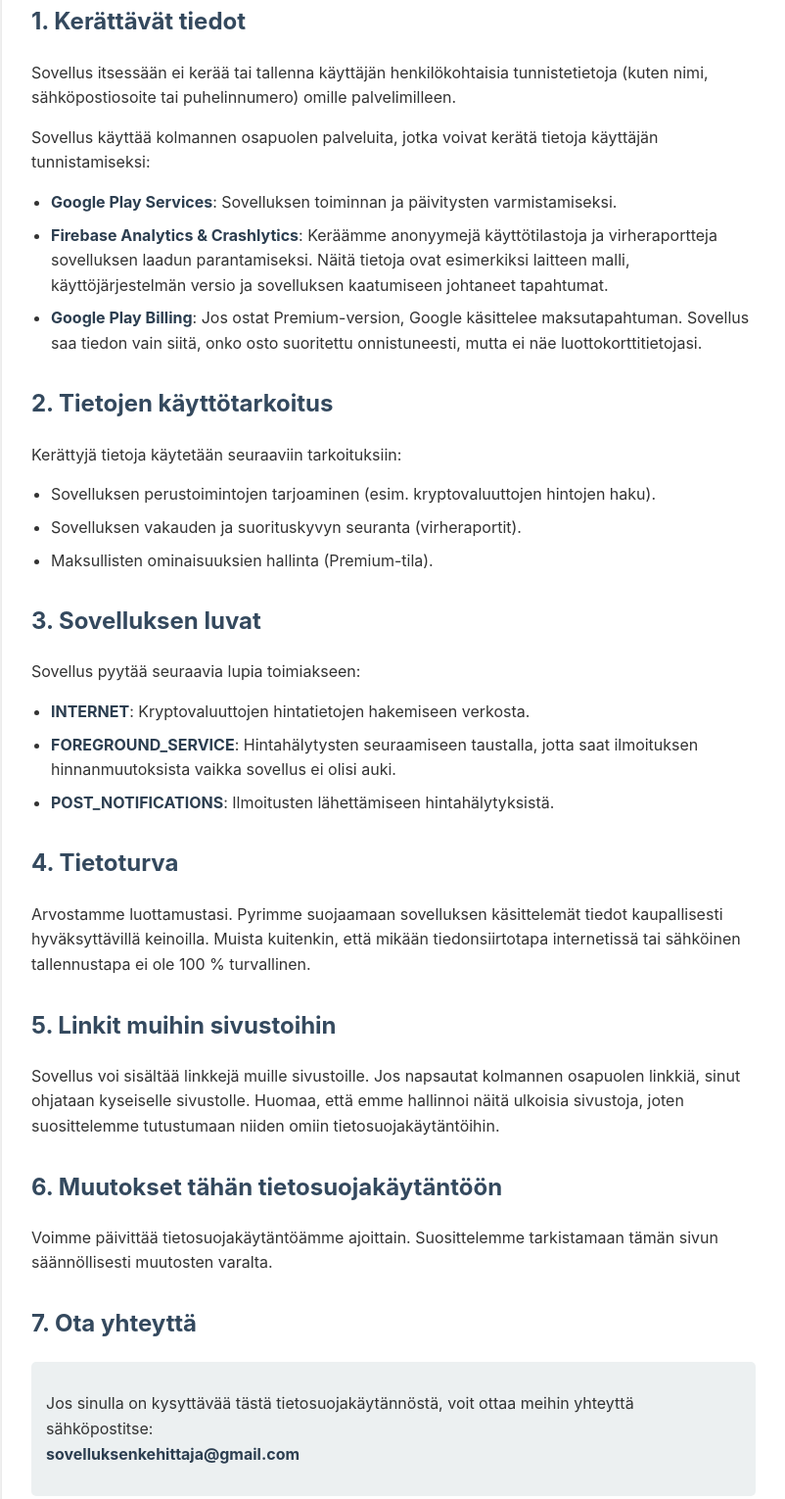
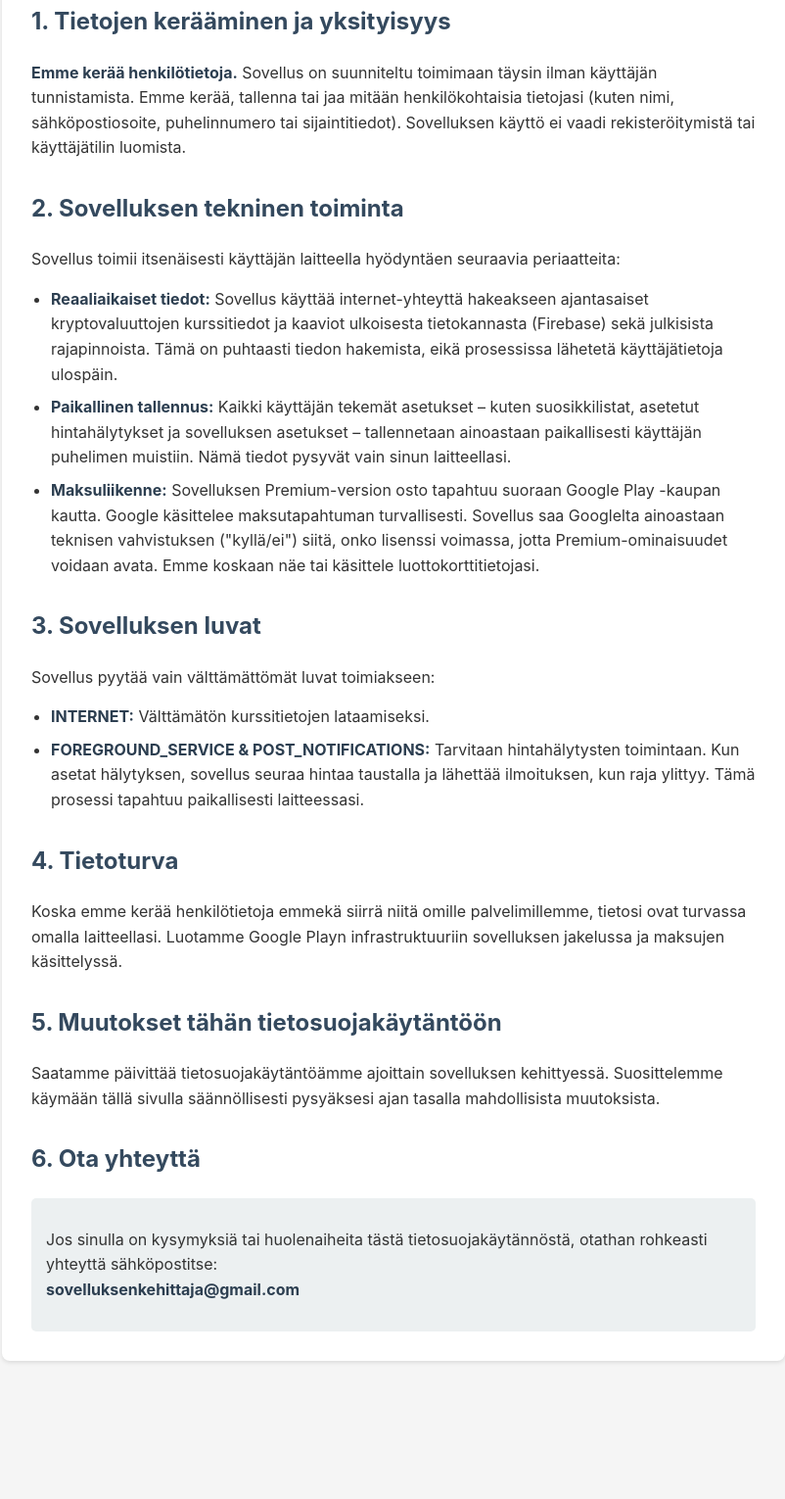
Before and after one commit to Urvelo/privacy.html, a plain HTML site: page index.html in a window 1280 px wide. Shown: the part 255-1785 px from the top of the page at 98% size, without its empty margins (238-1040 px from the left). After the commit the page ends 1664 px from the top, so only its background shows below. Drawn offline with Linux system fonts and the light colour scheme.

Commit message:
Update privacy policy with clearer language

```diff
--- a/index.html
+++ b/index.html
@@ -63,54 +63,41 @@
 
         <p>Tämä tietosuojakäytäntö koskee "Kryptot" (Crypto Tracker) -sovellusta.</p>
 
-        <h2>1. Kerättävät tiedot</h2>
+        <h2>1. Tietojen kerääminen ja yksityisyys</h2>
 
-        <p>Sovellus itsessään ei kerää tai tallenna käyttäjän henkilökohtaisia tunnistetietoja (kuten nimi, sähköpostiosoite tai puhelinnumero) omille palvelimilleen.</p>
+        <p><strong>Emme kerää henkilötietoja.</strong> Sovellus on suunniteltu toimimaan täysin ilman käyttäjän tunnistamista. Emme kerää, tallenna tai jaa mitään henkilökohtaisia tietojasi (kuten nimi, sähköpostiosoite, puhelinnumero tai sijaintitiedot). Sovelluksen käyttö ei vaadi rekisteröitymistä tai käyttäjätilin luomista.</p>
 
-        <p>Sovellus käyttää kolmannen osapuolen palveluita, jotka voivat kerätä tietoja käyttäjän tunnistamiseksi:</p>
+        <h2>2. Sovelluksen tekninen toiminta</h2>
+
+        <p>Sovellus toimii itsenäisesti käyttäjän laitteella hyödyntäen seuraavia periaatteita:</p>
 
         <ul>
-            <li><strong>Google Play Services</strong>: Sovelluksen toiminnan ja päivitysten varmistamiseksi.</li>
-            <li><strong>Firebase Analytics & Crashlytics</strong>: Keräämme anonyymejä käyttötilastoja ja virheraportteja sovelluksen laadun parantamiseksi. Näitä tietoja ovat esimerkiksi laitteen malli, käyttöjärjestelmän versio ja sovelluksen kaatumiseen johtaneet tapahtumat.</li>
-            <li><strong>Google Play Billing</strong>: Jos ostat Premium-version, Google käsittelee maksutapahtuman. Sovellus saa tiedon vain siitä, onko osto suoritettu onnistuneesti, mutta ei näe luottokorttitietojasi.</li>
-        </ul>
-
-        <h2>2. Tietojen käyttötarkoitus</h2>
-
-        <p>Kerättyjä tietoja käytetään seuraaviin tarkoituksiin:</p>
-
-        <ul>
-            <li>Sovelluksen perustoimintojen tarjoaminen (esim. kryptovaluuttojen hintojen haku).</li>
-            <li>Sovelluksen vakauden ja suorituskyvyn seuranta (virheraportit).</li>
-            <li>Maksullisten ominaisuuksien hallinta (Premium-tila).</li>
+            <li><strong>Reaaliaikaiset tiedot:</strong> Sovellus käyttää internet-yhteyttä hakeakseen ajantasaiset kryptovaluuttojen kurssitiedot ja kaaviot ulkoisesta tietokannasta (Firebase) sekä julkisista rajapinnoista. Tämä on puhtaasti tiedon hakemista, eikä prosessissa lähetetä käyttäjätietoja ulospäin.</li>
+            <li><strong>Paikallinen tallennus:</strong> Kaikki käyttäjän tekemät asetukset – kuten suosikkilistat, asetetut hintahälytykset ja sovelluksen asetukset – tallennetaan ainoastaan paikallisesti käyttäjän puhelimen muistiin. Nämä tiedot pysyvät vain sinun laitteellasi.</li>
+            <li><strong>Maksuliikenne:</strong> Sovelluksen Premium-version osto tapahtuu suoraan Google Play -kaupan kautta. Google käsittelee maksutapahtuman turvallisesti. Sovellus saa Googlelta ainoastaan teknisen vahvistuksen ("kyllä/ei") siitä, onko lisenssi voimassa, jotta Premium-ominaisuudet voidaan avata. Emme koskaan näe tai käsittele luottokorttitietojasi.</li>
         </ul>
 
         <h2>3. Sovelluksen luvat</h2>
 
-        <p>Sovellus pyytää seuraavia lupia toimiakseen:</p>
+        <p>Sovellus pyytää vain välttämättömät luvat toimiakseen:</p>
 
         <ul>
-            <li><strong>INTERNET</strong>: Kryptovaluuttojen hintatietojen hakemiseen verkosta.</li>
-            <li><strong>FOREGROUND_SERVICE</strong>: Hintahälytysten seuraamiseen taustalla, jotta saat ilmoituksen hinnanmuutoksista vaikka sovellus ei olisi auki.</li>
-            <li><strong>POST_NOTIFICATIONS</strong>: Ilmoitusten lähettämiseen hintahälytyksistä.</li>
+            <li><strong>INTERNET:</strong> Välttämätön kurssitietojen lataamiseksi.</li>
+            <li><strong>FOREGROUND_SERVICE & POST_NOTIFICATIONS:</strong> Tarvitaan hintahälytysten toimintaan. Kun asetat hälytyksen, sovellus seuraa hintaa taustalla ja lähettää ilmoituksen, kun raja ylittyy. Tämä prosessi tapahtuu paikallisesti laitteessasi.</li>
         </ul>
 
         <h2>4. Tietoturva</h2>
 
-        <p>Arvostamme luottamustasi. Pyrimme suojaamaan sovelluksen käsittelemät tiedot kaupallisesti hyväksyttävillä keinoilla. Muista kuitenkin, että mikään tiedonsiirtotapa internetissä tai sähköinen tallennustapa ei ole 100 % turvallinen.</p>
+        <p>Koska emme kerää henkilötietoja emmekä siirrä niitä omille palvelimillemme, tietosi ovat turvassa omalla laitteellasi. Luotamme Google Playn infrastruktuuriin sovelluksen jakelussa ja maksujen käsittelyssä.</p>
 
-        <h2>5. Linkit muihin sivustoihin</h2>
+        <h2>5. Muutokset tähän tietosuojakäytäntöön</h2>
 
-        <p>Sovellus voi sisältää linkkejä muille sivustoille. Jos napsautat kolmannen osapuolen linkkiä, sinut ohjataan kyseiselle sivustolle. Huomaa, että emme hallinnoi näitä ulkoisia sivustoja, joten suosittelemme tutustumaan niiden omiin tietosuojakäytäntöihin.</p>
+        <p>Saatamme päivittää tietosuojakäytäntöämme ajoittain sovelluksen kehittyessä. Suosittelemme käymään tällä sivulla säännöllisesti pysyäksesi ajan tasalla mahdollisista muutoksista.</p>
 
-        <h2>6. Muutokset tähän tietosuojakäytäntöön</h2>
-
-        <p>Voimme päivittää tietosuojakäytäntöämme ajoittain. Suosittelemme tarkistamaan tämän sivun säännöllisesti muutosten varalta.</p>
-
-        <h2>7. Ota yhteyttä</h2>
+        <h2>6. Ota yhteyttä</h2>
 
         <div class="contact">
-            <p>Jos sinulla on kysyttävää tästä tietosuojakäytännöstä, voit ottaa meihin yhteyttä sähköpostitse:<br>
+            <p>Jos sinulla on kysymyksiä tai huolenaiheita tästä tietosuojakäytännöstä, otathan rohkeasti yhteyttä sähköpostitse:<br>
             <strong>sovelluksenkehittaja@gmail.com</strong></p>
         </div>
     </div>
```
